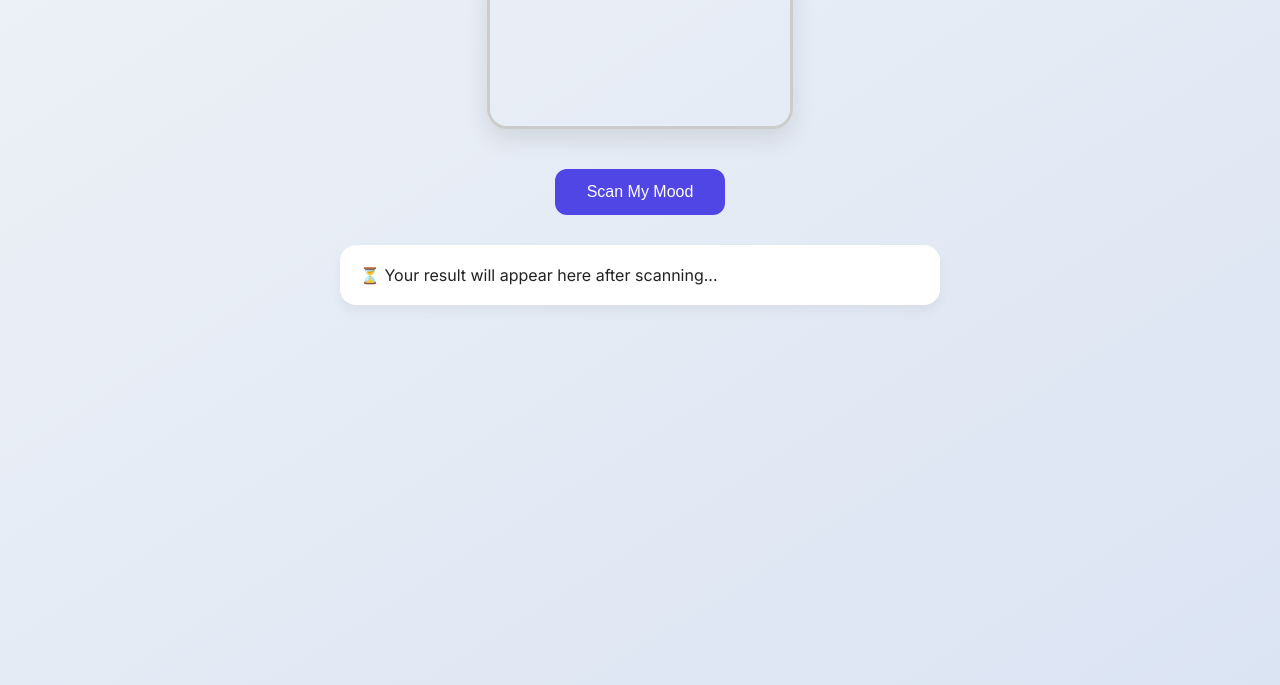
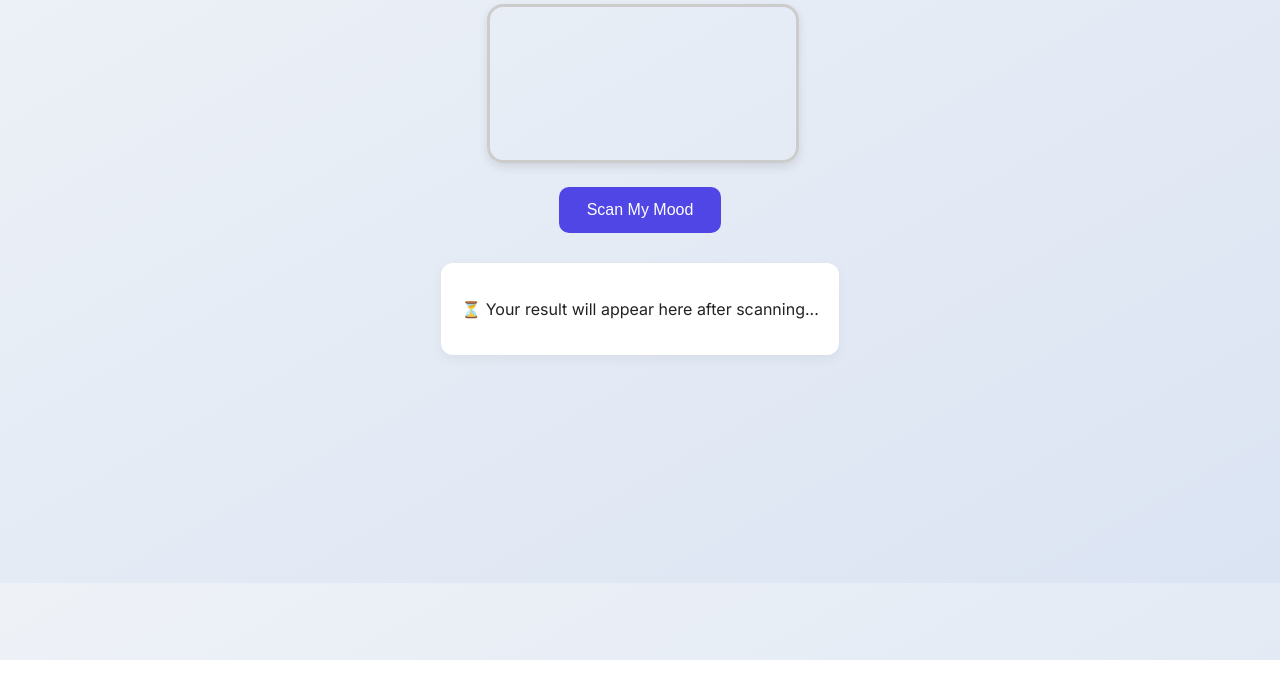
Before and after one commit to OneproAf/Oneproaf.github.io, a website: page index.html in a window 1280 px wide. Shown: the part 140-825 px from the top of the page. After the commit the page ends 800 px from the top, so only its background shows below. Drawn offline with nearby package versions, Linux system fonts and the light colour scheme.

Commit message:
index.html

```diff
--- a/index.html
+++ b/index.html
@@ -5,79 +5,51 @@
   <meta name="viewport" content="width=device-width, initial-scale=1.0"/>
   <title>MoodScan AI</title>
 
-  <!-- Шрифти та Chart.js -->
+  <!-- Fonts & External Libs -->
   <link href="https://fonts.googleapis.com/css2?family=Inter:wght@400;600&display=swap" rel="stylesheet">
   <script src="https://cdn.jsdelivr.net/npm/@tensorflow/tfjs"></script>
   <script src="https://cdn.jsdelivr.net/npm/@tensorflow-models/blazeface"></script>
   <script src="https://cdn.jsdelivr.net/npm/chart.js"></script>
-  <script type="module" src="../src/main.js" defer></script>
+  <script type="module" src="./src/main.js" defer></script>
 
   <style>
-    * {
-      box-sizing: border-box;
-      margin: 0;
-      padding: 0;
-    }
     body {
       font-family: 'Inter', sans-serif;
       background: linear-gradient(to bottom right, #eef2f7, #dbe4f3);
-      color: #222;
+      padding: 40px 20px;
       display: flex;
       flex-direction: column;
       align-items: center;
-      min-height: 100vh;
-      padding: 40px 20px;
+      color: #222;
     }
     h1 {
       font-size: 2.5rem;
-      font-weight: 600;
       margin-bottom: 20px;
-      color: #3f3d56;
-    }
-    #cameraContainer {
-      margin-bottom: 20px;
-      border: 3px solid #ccc;
-      border-radius: 20px;
-      overflow: hidden;
-      box-shadow: 0 10px 25px rgba(0,0,0,0.1);
     }
     video {
       width: 100%;
       max-width: 600px;
-      border-radius: 20px;
+      border-radius: 16px;
+      border: 3px solid #ccc;
+      box-shadow: 0 4px 10px rgba(0,0,0,0.1);
     }
     .btn-scan {
+      margin-top: 20px;
       background-color: #4f46e5;
       color: white;
-      padding: 14px 32px;
       border: none;
-      border-radius: 12px;
+      padding: 14px 28px;
       font-size: 1rem;
-      margin-top: 20px;
+      border-radius: 10px;
       cursor: pointer;
-      transition: background 0.3s;
-    }
-    .btn-scan:hover {
-      background-color: #4338ca;
     }
     #resultBox {
       margin-top: 30px;
+      background: #fff;
       padding: 20px;
-      background: #fff;
-      border-radius: 16px;
-      box-shadow: 0 6px 12px rgba(0,0,0,0.05);
+      border-radius: 12px;
       max-width: 600px;
-      width: 100%;
-      text-align: left;
-    }
-    #resultBox h2 {
-      font-size: 1.5rem;
-      margin-bottom: 10px;
-    }
-    #moodChart {
-      margin-top: 40px;
-      max-width: 600px;
-      width: 100%;
+      box-shadow: 0 4px 12px rgba(0,0,0,0.05);
     }
   </style>
 </head>
@@ -94,6 +66,6 @@
     <p>⏳ Your result will appear here after scanning...</p>
   </div>
 
-  <canvas id="moodChart"></canvas>
+  <canvas id="moodChart" style="margin-top: 30px; max-width: 600px;"></canvas>
 </body>
 </html>
```
